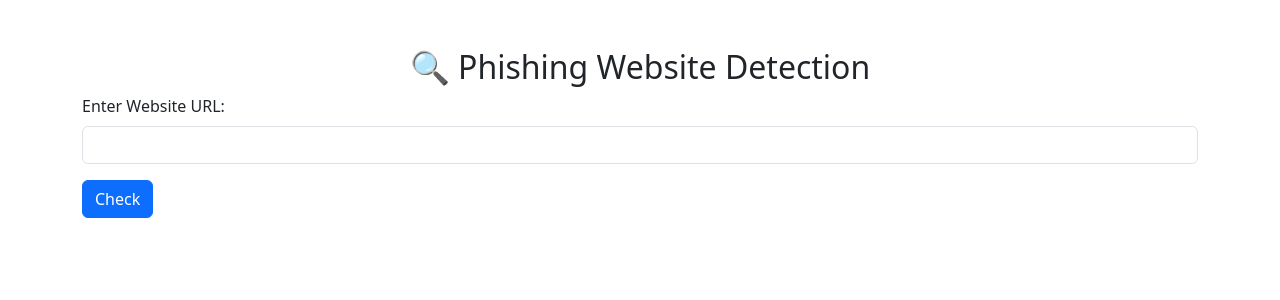
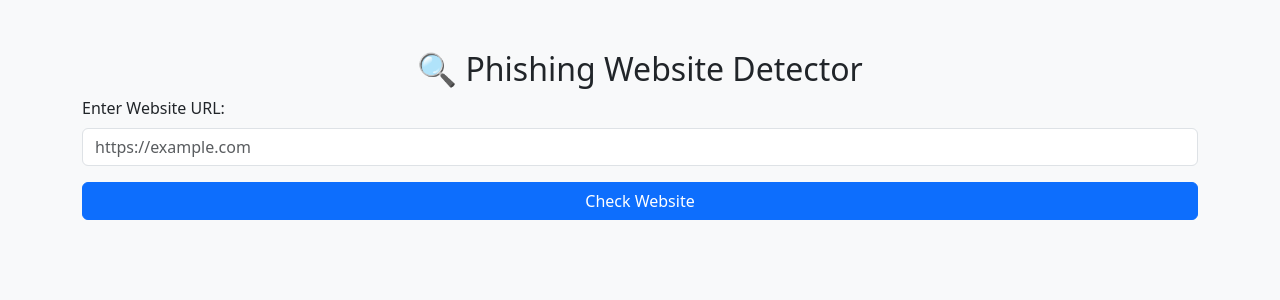
Before and after one commit to daytraderbtcc/Phishing-website-detection, a Flask app: page / in a window 1280 px wide. Shown: the top 300 px of the page. Run offline with Flask 3, Linux system fonts and the light colour scheme.

Commit message:
Update index.html

```diff
--- a/templates/index.html
+++ b/templates/index.html
@@ -4,19 +4,56 @@
     <meta charset="UTF-8">
     <meta name="viewport" content="width=device-width, initial-scale=1.0">
     <title>Phishing Website Detector</title>
-    <link href="https://cdn.jsdelivr.net/npm/bootstrap@5.3.0/dist/css/bootstrap.min.css" rel="stylesheet">
+    <link rel="stylesheet" href="https://cdn.jsdelivr.net/npm/bootstrap@5.3.0/dist/css/bootstrap.min.css">
+    <script src="https://cdnjs.cloudflare.com/ajax/libs/jquery/3.6.0/jquery.min.js"></script>
+    <style>
+        body {
+            background-color: #f8f9fa;
+        }
+        .container {
+            margin-top: 50px;
+        }
+        .loading {
+            display: none;
+        }
+        .result {
+            font-size: 1.2rem;
+            font-weight: bold;
+            padding: 15px;
+            border-radius: 5px;
+        }
+    </style>
 </head>
-<body class="container mt-5">
-    <h2 class="text-center">🔍 Phishing Website Detection</h2>
-    <form method="POST">
-        <div class="mb-3">
-            <label for="url" class="form-label">Enter Website URL:</label>
-            <input type="text" name="url" id="url" class="form-control" required>
+<body>
+    <div class="container">
+        <h2 class="text-center">🔍 Phishing Website Detector</h2>
+        <form id="urlForm" method="POST">
+            <div class="mb-3">
+                <label for="url" class="form-label">Enter Website URL:</label>
+                <input type="text" class="form-control" id="url" name="url" placeholder="https://example.com" required>
+            </div>
+            <button type="submit" class="btn btn-primary w-100">Check Website</button>
+        </form>
+        <div class="loading text-center mt-3">
+            <img src="https://i.gifer.com/VAyR.gif" alt="Loading..." width="50">
+            <p>Checking URL...</p>
         </div>
-        <button type="submit" class="btn btn-primary">Check</button>
-    </form>
-    {% if result %}
-    <div class="alert mt-3 alert-info">{{ result }}</div>
-    {% endif %}
+        <div id="result" class="result text-center mt-3"></div>
+    </div>
+
+    <script>
+        $(document).ready(function () {
+            $("#urlForm").on("submit", function (e) {
+                e.preventDefault();
+                $(".loading").show();
+                $("#result").hide();
+
+                $.post("/", $(this).serialize(), function (data) {
+                    $(".loading").hide();
+                    $("#result").html(data).fadeIn();
+                });
+            });
+        });
+    </script>
 </body>
 </html>
```
